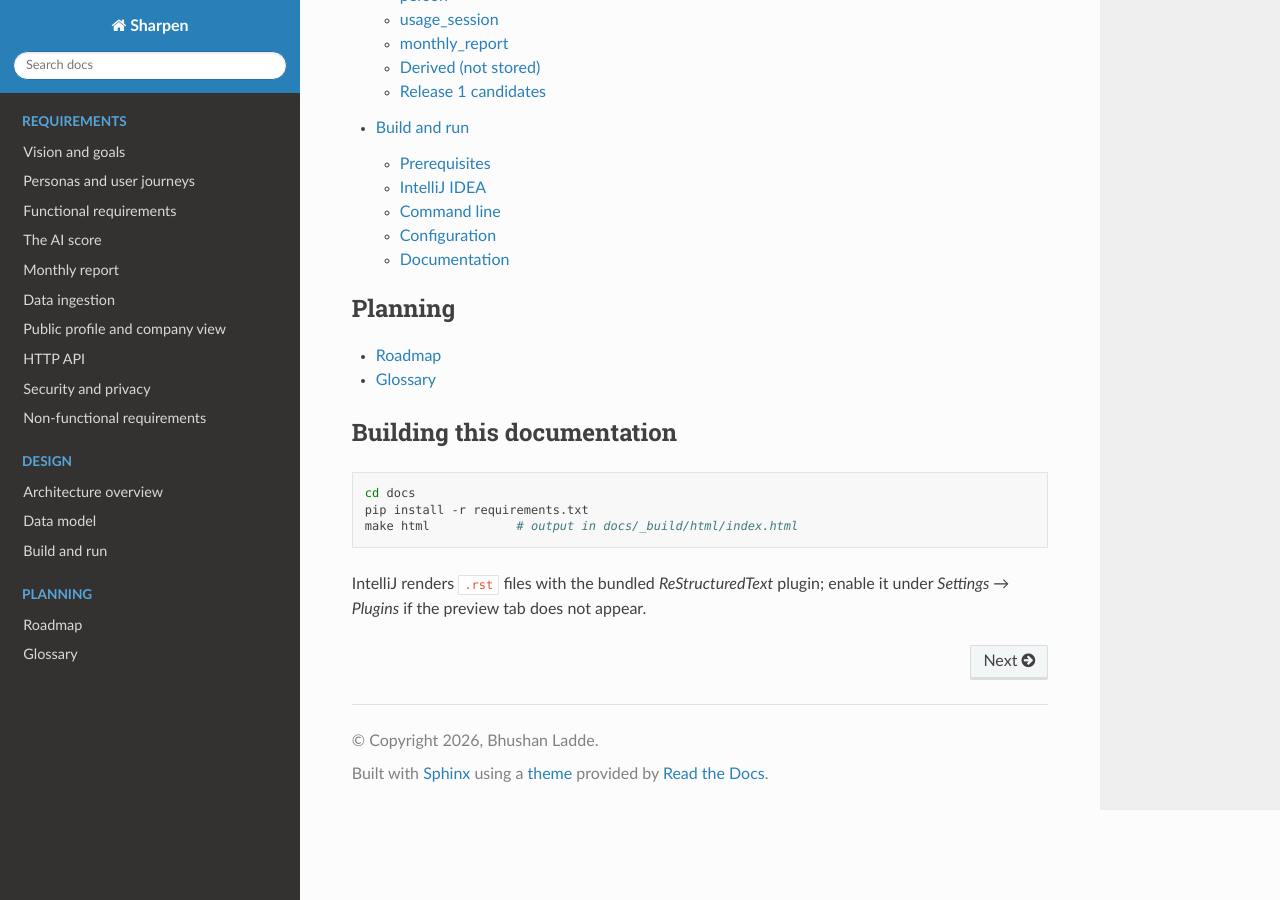
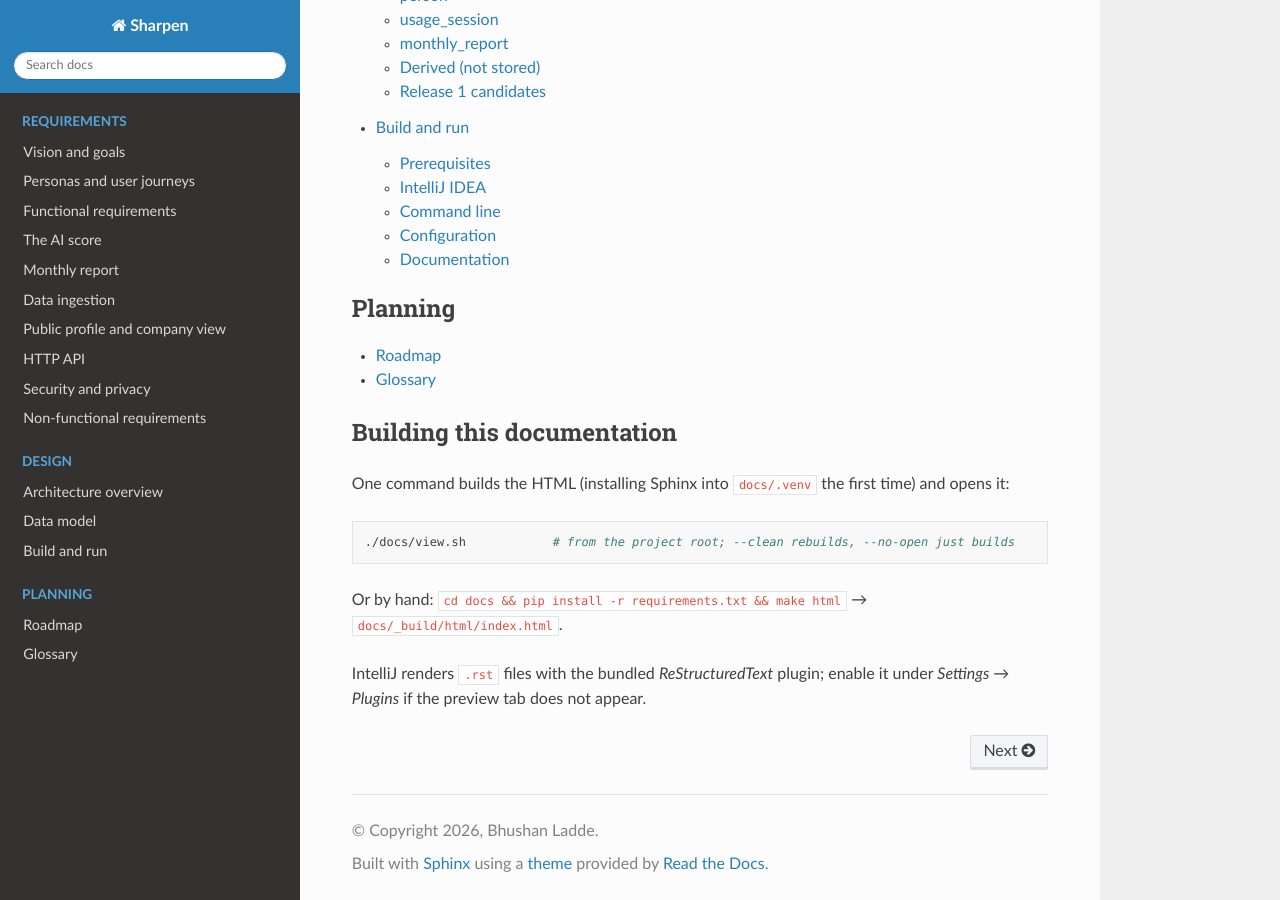
Before and after one commit to bhushanladde02/sharpen, a Sphinx documentation site: the page built from docs/index.rst, in a window 1280 px wide and 900 px high, scrolled down 2013 px. Built offline with Sphinx 7.4.7 and the Read the Docs theme 3.1.0, drawn with Linux system fonts in a browser that asks for light colours.

```diff
--- a/docs/architecture/build-and-run.rst
+++ b/docs/architecture/build-and-run.rst
@@ -73,5 +73,6 @@
 
 .. code-block:: bash
 
-   cd docs && pip install -r requirements.txt && make html
-   open _build/html/index.html
+   ./docs/view.sh                     # build if needed and open in the browser
+   ./docs/view.sh --clean             # full rebuild
+   cd docs && make html               # manual alternative (needs pip install -r requirements.txt)
--- a/docs/conf.py
+++ b/docs/conf.py
@@ -9,7 +9,7 @@
 todo_include_todos = True
 
 templates_path = ["_templates"]
-exclude_patterns = ["_build", "Thumbs.db", ".DS_Store", "samples"]
+exclude_patterns = ["_build", ".venv", "Thumbs.db", ".DS_Store", "samples"]
 
 html_theme = "sphinx_rtd_theme"
 html_static_path = ["_static"]
--- a/docs/index.rst
+++ b/docs/index.rst
@@ -41,11 +41,13 @@
 Building this documentation
 ---------------------------
 
+One command builds the HTML (installing Sphinx into ``docs/.venv`` the first time) and opens it:
+
 .. code-block:: bash
 
-   cd docs
-   pip install -r requirements.txt
-   make html            # output in docs/_build/html/index.html
+   ./docs/view.sh            # from the project root; --clean rebuilds, --no-open just builds
+
+Or by hand: ``cd docs && pip install -r requirements.txt && make html`` → ``docs/_build/html/index.html``.
 
 IntelliJ renders ``.rst`` files with the bundled *ReStructuredText* plugin; enable it under
 *Settings → Plugins* if the preview tab does not appear.
```
Also changed, not shown: 1 other file.
